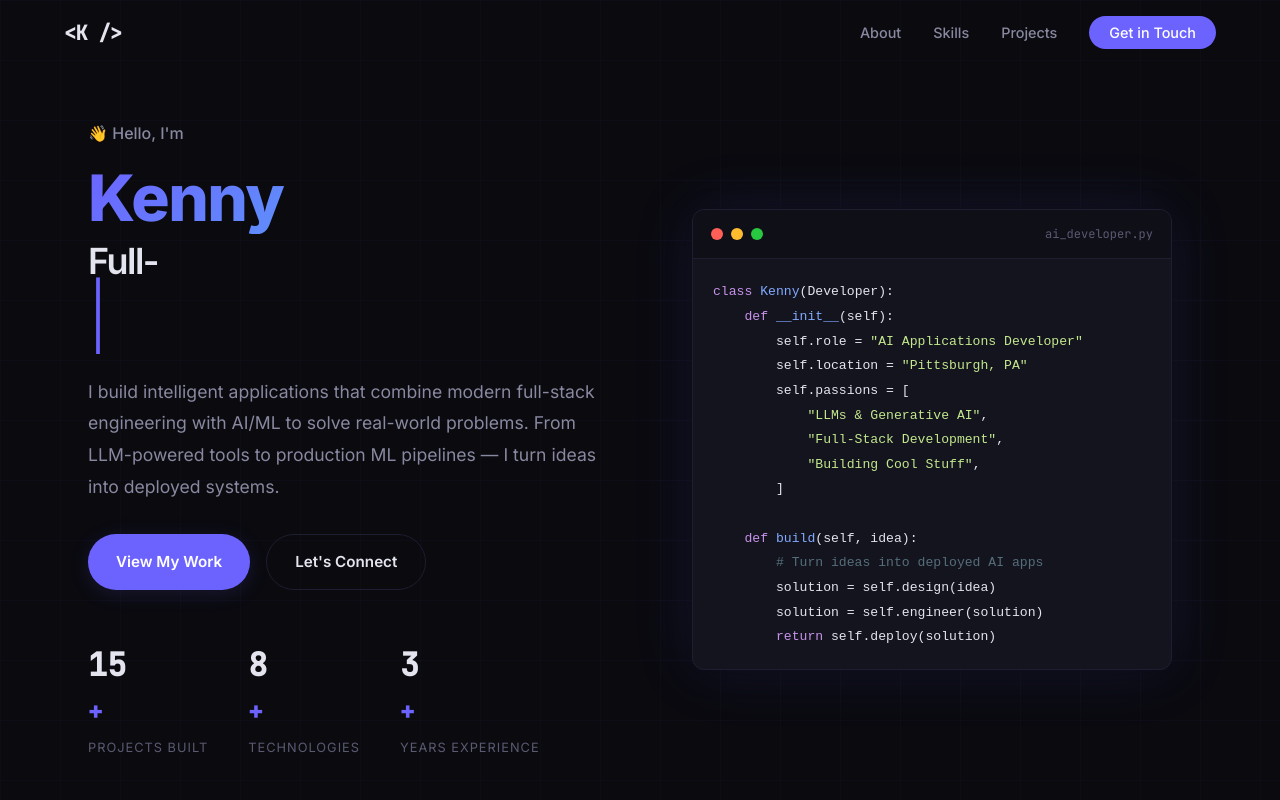
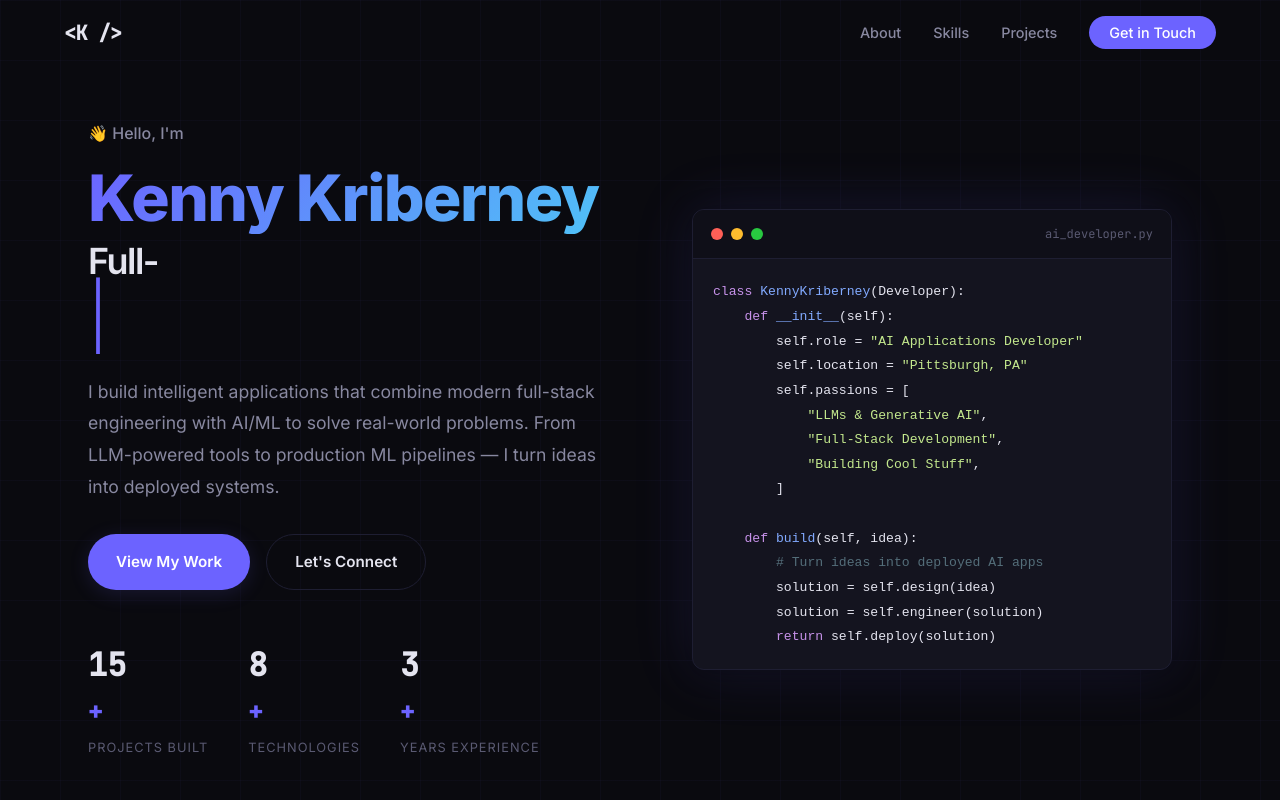
Before and after one commit to kkrib412/portfolio, a plain HTML site: page index.html in a window 1280 px wide. Shown: the top 800 px of the page. Drawn offline with Linux system fonts and the light colour scheme.

Commit message:
Update contact info and branding with real details
- Email: kennykriberney@gmail.com
- GitHub: github.com/kkrib412
- LinkedIn: linkedin.com/in/kenny-kriberney412
- Full name: Kenny Kriberney

```diff
--- a/index.html
+++ b/index.html
@@ -3,7 +3,7 @@
 <head>
     <meta charset="UTF-8">
     <meta name="viewport" content="width=device-width, initial-scale=1.0">
-    <title>Kenny | AI Applications Developer</title>
+    <title>Kenny Kriberney | AI Applications Developer</title>
     <meta name="description" content="AI Applications Developer specializing in building intelligent systems and full-stack AI solutions.">
     <link rel="stylesheet" href="css/style.css">
     <link rel="preconnect" href="https://fonts.googleapis.com">
@@ -33,7 +33,7 @@
             <div class="hero-content">
                 <p class="hero-tag">&#x1F44B; Hello, I'm</p>
                 <h1 class="hero-title">
-                    <span class="hero-name">Kenny</span>
+                    <span class="hero-name">Kenny Kriberney</span>
                     <span class="hero-role" id="typed-role"></span>
                     <span class="cursor">|</span>
                 </h1>
@@ -69,7 +69,7 @@
                         <span class="dot green"></span>
                         <span class="code-title">ai_developer.py</span>
                     </div>
-                    <pre class="code-body"><code><span class="kw">class</span> <span class="fn">Kenny</span>(Developer):
+                    <pre class="code-body"><code><span class="kw">class</span> <span class="fn">KennyKriberney</span>(Developer):
     <span class="kw">def</span> <span class="fn">__init__</span>(self):
         self.role = <span class="str">"AI Applications Developer"</span>
         self.location = <span class="str">"Pittsburgh, PA"</span>
```
